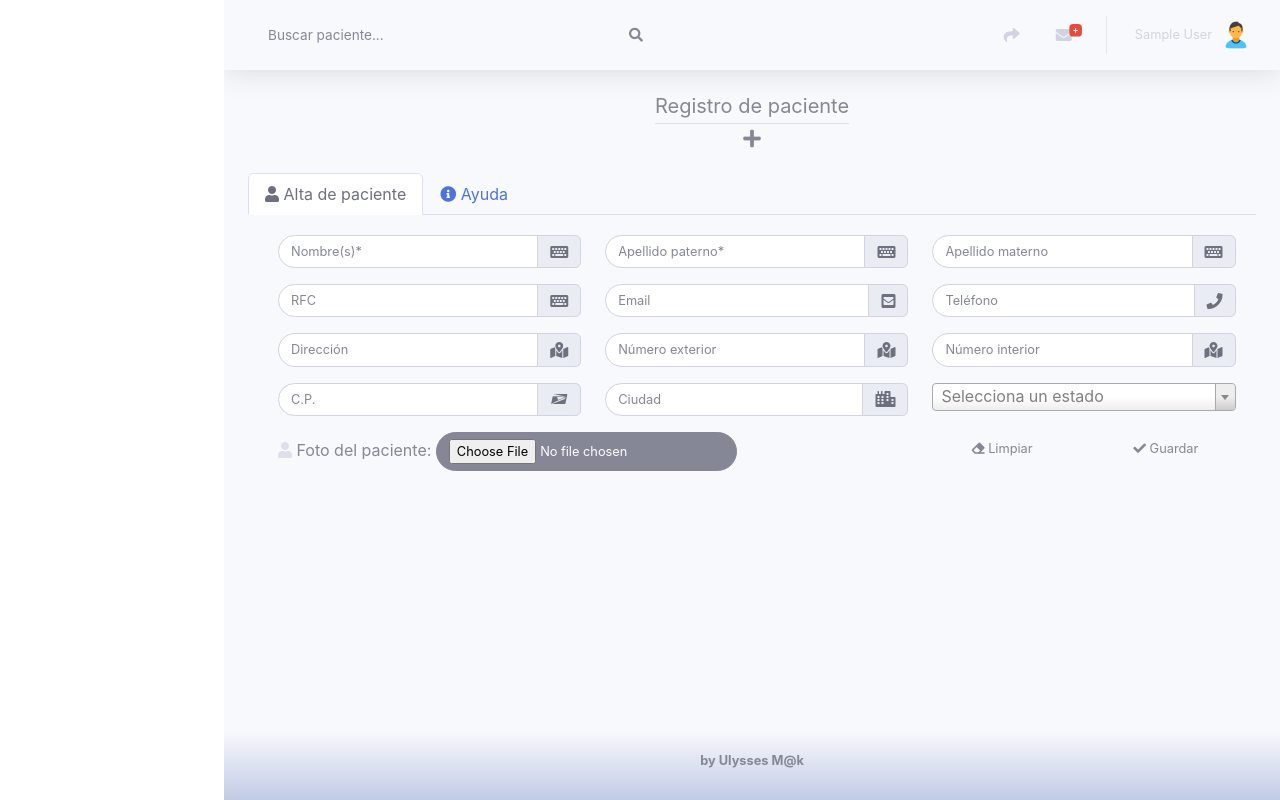
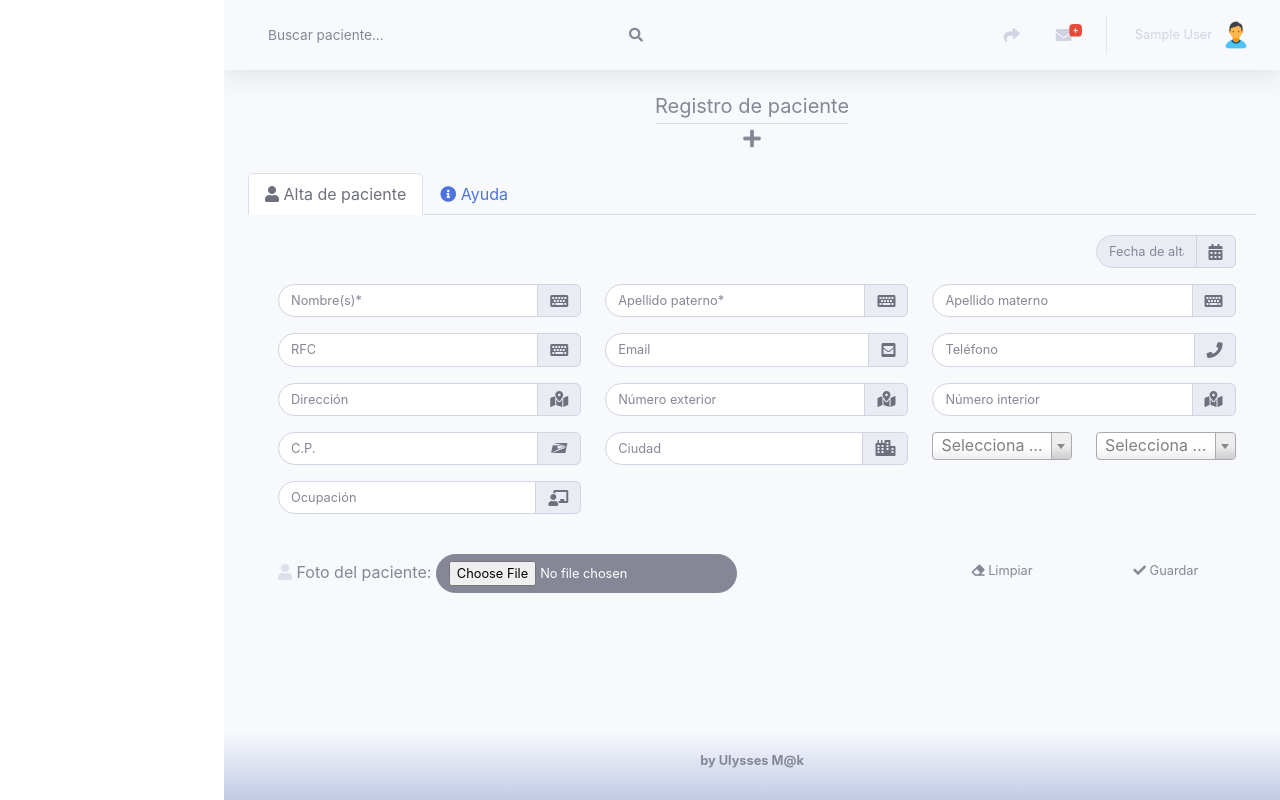
Before and after one commit to byosonet/webtooth, a Django app: page /service/add/ in a window 1280 px wide. Run offline with Django 3.2, Linux system fonts and the light colour scheme; the visitor is signed in with stand-in values (Sample User, id 1); data comes from the database, SQL or seed files in the repository; parts of the project's set-up code (start-up, migrations or seed data) failed here and were passed over; some libraries are stand-ins or nearby versions.

Commit message:
add new fields ocupation

```diff
--- a/apppatients/config.py
+++ b/apppatients/config.py
@@ -122,3 +122,9 @@ OPTIONS_ESTADO = (
     ("Yucatán","Yucatán"),
     ("Zacatecas","Zacatecas")
 	)
+
+OPTIONS_SEXO = (
+    ("", "Selecciona sexo"),
+   	("Masculino", "Masculino"),
+    ("Femenino", "Femenino")
+)
--- a/apppatients/forms.py
+++ b/apppatients/forms.py
@@ -25,11 +25,14 @@ class PatientForm(forms.ModelForm):
 		attrs=customInputReadOnly('Número expediente')))
 	foto = forms.ImageField(required=False,widget=forms.FileInput(attrs=imageCSS()))
 	activo = forms.BooleanField(required=False)
+	fechaAlta = forms.DateTimeField(required=False, disabled=True, widget=forms.TextInput(attrs=inputCSS('Fecha de alta')))
+	sexo = forms.CharField(required=False, max_length=50, widget=forms.Select(attrs=selectCSS('Sexo'), choices=OPTIONS_SEXO))
+	ocupacion = forms.CharField(required=False, max_length=50, widget=forms.TextInput(attrs=inputCSS('Ocupación')))
 
 	class Meta:
 		model = Patient
 		fields = ['nombre', 'apellidoPaterno', 'apellidoMaterno',
-                    'email', 'telefono', 'numexp', 'foto', 'activo','rfc']
+                    'email', 'telefono', 'numexp', 'foto', 'activo', 'rfc', 'fechaAlta', 'sexo', 'ocupacion']
 
 class AdressForm(forms.ModelForm):
 	calle=forms.CharField(required=False, max_length=50, widget=forms.TextInput(attrs=inputCSS('Dirección')))
--- a/apppatients/models.py
+++ b/apppatients/models.py
@@ -10,9 +10,11 @@ class Patient(AuditModel, models.Model):
 	email=models.EmailField(blank=True,null=True,verbose_name="Correo electrónico")
 	telefono = models.CharField(blank=True, null=True, max_length=10, verbose_name="Teléfono")
 	numexp=models.CharField(max_length=15,verbose_name="Número de expediente")
-	fechaAlta = models.DateTimeField(auto_now_add=True, blank=True, null=True,verbose_name="Fecha alta")
+	fechaAlta = models.DateTimeField(blank=True, null=True, verbose_name="Fecha alta")
 	activo=models.BooleanField(blank=True,null=True,verbose_name="Activo")
 	eliminado=models.BooleanField(blank=True,null=True,verbose_name="Eliminado")
+	sexo = models.CharField(blank=True, null=True,max_length=50, verbose_name="Sexo")
+	ocupacion = models.CharField(blank=True, null=True, max_length=75, verbose_name="Ocupación")
 
 	fechaUpdate = models.DateTimeField(auto_now_add=True, blank=True, null=True, verbose_name="Fecha actualización")
 	foto = models.ImageField(blank=True, null=True, verbose_name="Foto", upload_to="img")
--- a/apppatients/query.py
+++ b/apppatients/query.py
@@ -94,6 +94,9 @@ def filterByIdPatient(idPatient, formPatient):
 		formPatient.fields['foto'].initial = patient.foto
 		formPatient.fields['activo'].initial = patient.activo
 		formPatient.fields['rfc'].initial = patient.rfc
+		formPatient.fields['fechaAlta'].initial = patient.fechaAlta
+		formPatient.fields['sexo'].initial = patient.sexo
+		formPatient.fields['ocupacion'].initial = patient.ocupacion
 		return formPatient
 	else:
 		return None
--- a/apppatients/signals.py
+++ b/apppatients/signals.py
@@ -105,14 +105,14 @@ def insertModelNavigation(user,req,res):
   else:
     userName = str(user)
     log.info("Username: "+userName)
-  log.info("Userid: "+str(userId))
+  ###log.info("Userid: "+str(userId))
 
   userCode=""
   if user.get_username():
     userCode = str(user.get_username())
   else:
     userCode = userName
-  log.info("Usercode: "+userCode)
+  ###log.info("Usercode: "+userCode)
 
   permissions = ""
   if user.get_all_permissions():
@@ -126,13 +126,13 @@ def insertModelNavigation(user,req,res):
   log.info("Permissions granted: "+permissions)
 
   method=str(req.method)
-  log.info("Request method: "+method)
+  ###log.info("Request method: "+method)
 
   fullpath=str(req.get_full_path())
-  log.info("Request path: "+fullpath)
+  log.info("Request: "+method+":"+fullpath)
 
   status = res.status_code
-  log.info("Status: "+str(status))
+  ###log.info("Status: "+str(status))
 
   data=""
   if req.POST:
@@ -148,13 +148,13 @@ def insertModelNavigation(user,req,res):
   for filename, blob in req.FILES.items():
     nameF = str(req.FILES[filename].name)
 
-  log.info("File received: "+nameF)
+  ###log.info("File received: "+nameF)
 
   varSession = str(json.dumps({'vars':list(req.session.keys())}))
   log.info("Session var: "+varSession)
 
   updateDate = timezone.localtime(timezone.now())
-  log.info("Event time: "+str(updateDate))
+  ###log.info("Event time: "+str(updateDate))
 
   Navigation.objects.create(
     userName=userName,
--- a/apppatients/templates/patient/alta.html
+++ b/apppatients/templates/patient/alta.html
@@ -34,6 +34,22 @@
         <div style="margin-top: 20px; width: 95%; margin-left: 30px;margin-right: 20px;">
 
             <form class="user" action="{% url 'altaPaciente' %}" method="POST" enctype="multipart/form-data">{% csrf_token %}
+
+
+                <div class="form-group row">
+                    <div class="col-sm-5"></div>
+                    <div class="col-sm-5"></div>
+                    <div class="col-sm-2">
+                        <div class="input-group">
+                            {{form.fechaAlta}}
+                            <div class="input-group-append">
+                                <div class="input-group-text"><i class="fas fa-calendar-alt"></i></div>
+                            </div>
+                        </div>
+                    </div>
+                </div>
+
+
                 <div class="form-group row">
                     <div class="col-sm-4">
 
@@ -154,10 +170,28 @@
                         </div>
 
                     </div>
-                    <div class="col-sm-4">
+                    <div class="col-sm-2">
                         {{formAdress.estado}}
                     </div>
+                    <div class="col-sm-2">
+                        {{form.sexo}}
+                    </div>
                 </div>
+
+                <div class="form-group row">
+                    <div class="col-sm-4">
+
+                        <div class="input-group">
+                            {{form.ocupacion}}
+                            <div class="input-group-append">
+                                <div class="input-group-text"><i class="fas fa-chalkboard-teacher"></i></div>
+                            </div>
+                        </div>
+
+                    </div>
+                </div>
+
+                <br>
 
                 <div class="form-group row">
                     <div class="col-sm-6">
@@ -209,6 +243,11 @@
         $('form').on('reset', function () {
              $('#id_estado').select2('val', 0);
         });
+
+         $("#id_sexo").select2({});
+         $('form').on('reset', function () {
+            $('#id_sexo').select2('val', 0);
+        });
     });
 </script>
 {% endblock %}
--- a/apppatients/templates/task/detailTask.html
+++ b/apppatients/templates/task/detailTask.html
@@ -42,7 +42,7 @@
                         </div>
 
                     </div>
-                    <div class="col-sm-3">
+                    <div class="col-sm-2">
 
                         <div class="input-group">
                             {{form.dateCreate}}
@@ -52,7 +52,7 @@
                         </div>
 
                     </div>
-                    <div class="col-sm-3">
+                    <div class="col-sm-2">
 
                         <div class="input-group">
                             {{form.dateExecute}}
@@ -63,7 +63,7 @@
 
                     </div>
 
-                    <div class="col-sm-2">
+                    <div class="col-sm-4">
 
                         <div style="float: right;">
                             {{form.status}}
--- a/apppatients/views.py
+++ b/apppatients/views.py
@@ -109,6 +109,7 @@ def altaPaciente(request):
             patient.apellidoPaterno = patient.apellidoPaterno.title()
             patient.apellidoMaterno = patient.apellidoMaterno.title()
             patient.email = patient.email.lower()
+            patient.fechaAlta = currentLocalTime()
             patient.rfc = patient.rfc.upper()
             log.info("Formulario valido, preparando alta de paciente...")
             dataPatient = formPatient.cleaned_data
@@ -128,6 +129,7 @@ def altaPaciente(request):
             adress.save()
 
             log.info("Se ha agregado a la BD el nuevo registro")
+            messages.success(request, "Los datos han sido agregados correctamente con el expediente: {}".format(patient.numexp))
             return buscarId(request,patient.id)
         else:
             log.error("Formulario recibido no pasa la validacion...")
```
Also changed, not shown: apppatients/templates/patient/datosPaciente.html (+41 -1 lines), apppatients/migrations/0054_auto_20210204_1410.py (added).
